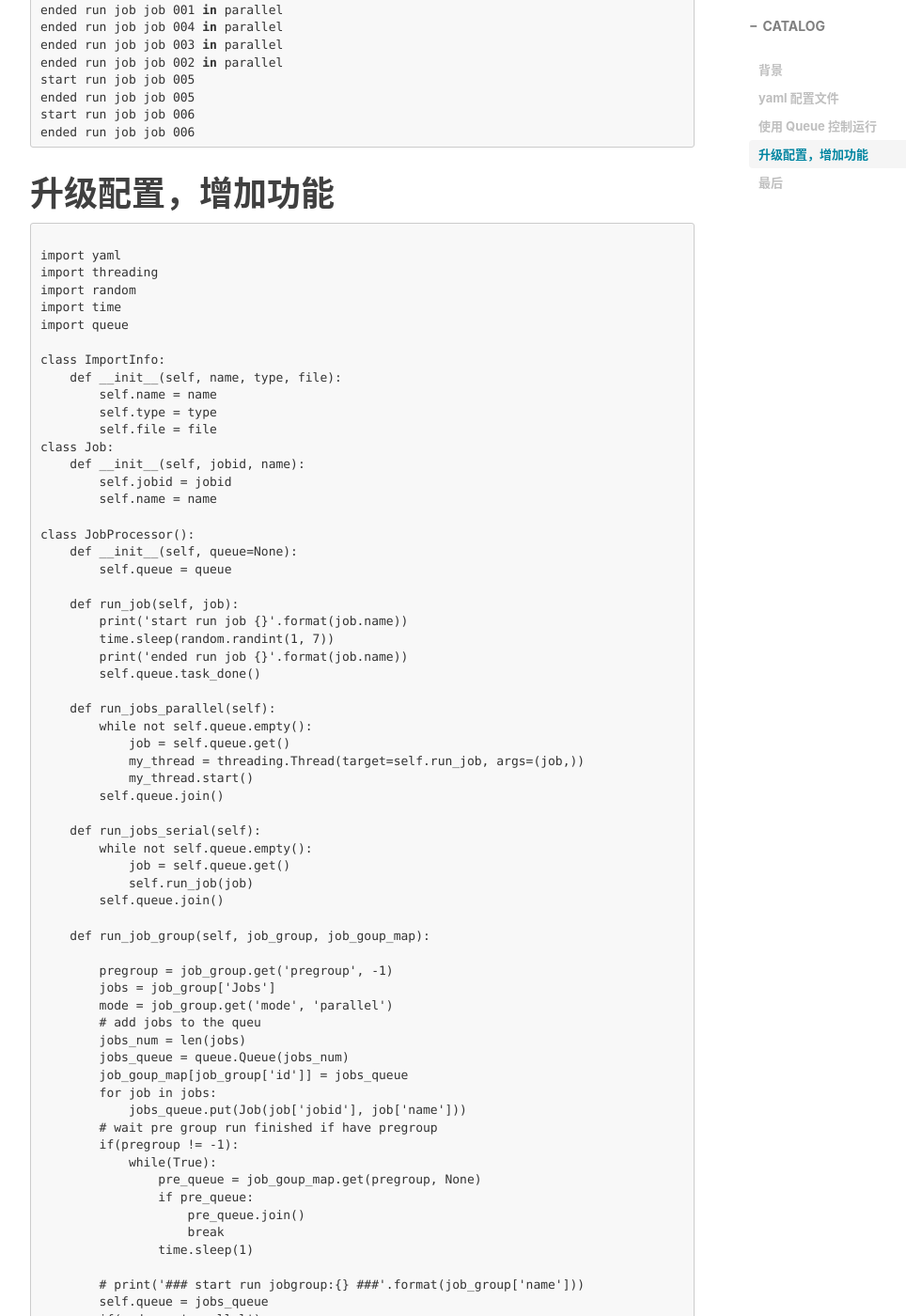
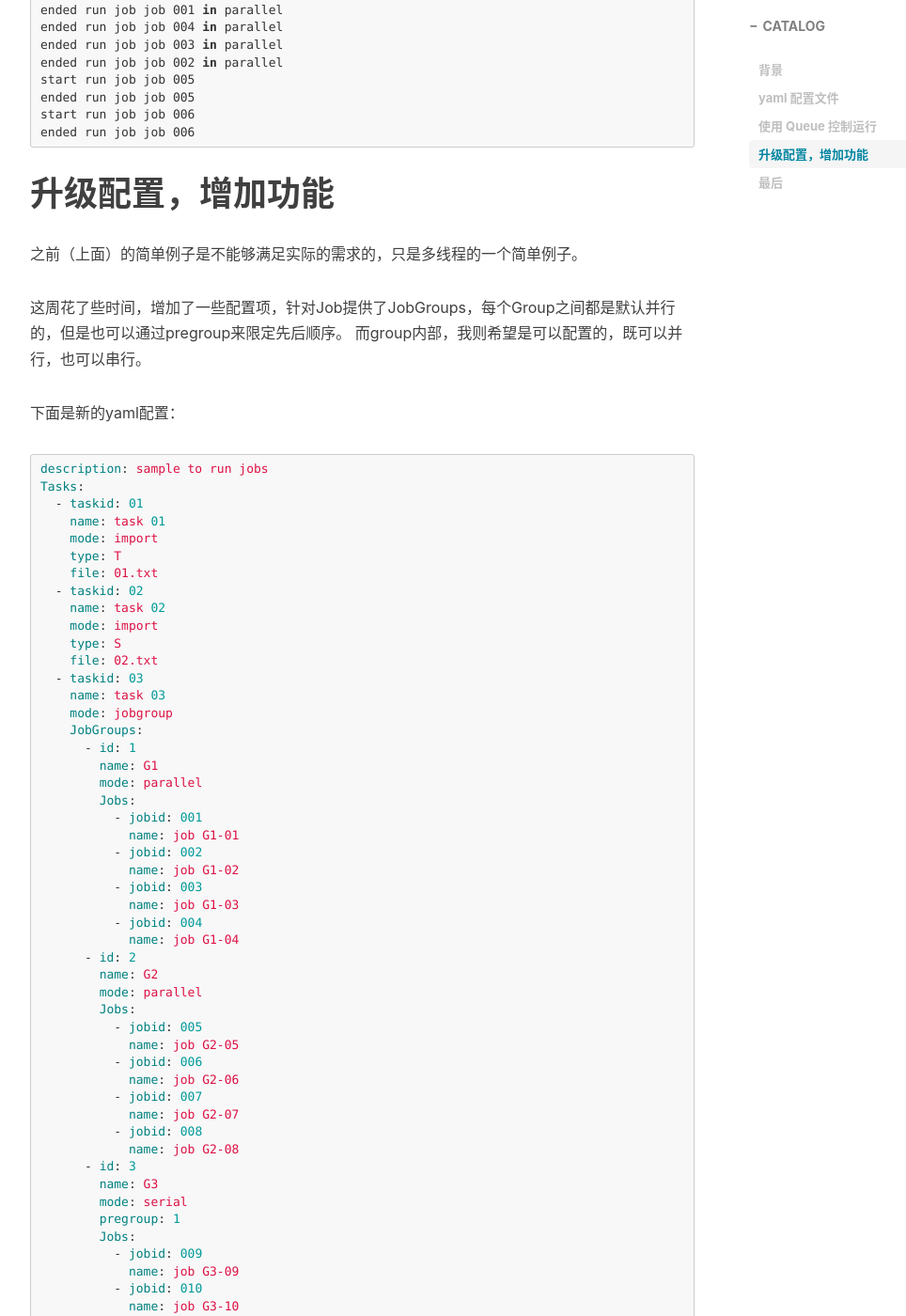
Before and after one commit to bearfly1990/bearfly.github.io, a Jekyll site: the page built from _posts/2018/12/2018-12-18-PyRunJobsInParallel.md, in a window 1280 px wide and 1400 px high, scrolled down 2617 px. Shown: the whole window at 94% size, without its empty margins (233-1197 px from the left). Built offline with Jekyll 4.4.1, drawn with Linux system fonts in a browser that asks for light colours; nearby versions of some CDN libraries; comment, search, counter and statistics services are not loaded; some of the changed text lies outside the part shown.

Commit message:
add more settings for parallel run

````diff
--- a/_posts/2018/12/2018-12-18-PyRunJobsInParallel.md
+++ b/_posts/2018/12/2018-12-18-PyRunJobsInParallel.md
@@ -118,8 +118,77 @@ start run job job 006
 ended run job job 006
 ```
 # 升级配置，增加功能
+
+之前（上面）的简单例子是不能够满足实际的需求的，只是多线程的一个简单例子。
+
+这周花了些时间，增加了一些配置项，针对Job提供了JobGroups，每个Group之间都是默认并行的，但是也可以通过pregroup来限定先后顺序。
+而group内部，我则希望是可以配置的，既可以并行，也可以串行。
+
+下面是新的yaml配置：
+```yaml
+description: sample to run jobs
+Tasks:
+  - taskid: 01
+    name: task 01
+    mode: import
+    type: T
+    file: 01.txt
+  - taskid: 02
+    name: task 02
+    mode: import
+    type: S
+    file: 02.txt
+  - taskid: 03
+    name: task 03
+    mode: jobgroup
+    JobGroups:
+      - id: 1
+        name: G1
+        mode: parallel
+        Jobs:
+          - jobid: 001
+            name: job G1-01
+          - jobid: 002
+            name: job G1-02
+          - jobid: 003
+            name: job G1-03
+          - jobid: 004
+            name: job G1-04
+      - id: 2
+        name: G2
+        mode: parallel
+        Jobs:
+          - jobid: 005
+            name: job G2-05
+          - jobid: 006
+            name: job G2-06
+          - jobid: 007
+            name: job G2-07
+          - jobid: 008
+            name: job G2-08
+      - id: 3
+        name: G3
+        mode: serial
+        pregroup: 1
+        Jobs:
+          - jobid: 009
+            name: job G3-09
+          - jobid: 010
+            name: job G3-10
+          - jobid: 011
+            name: job G3-11
+          - jobid: 012
+            name: job G3-12
+  - taskid: 04
+    name: hello world
+    mode: say
+  - taskid: 05
+    name: test passed
+    mode: wait
 ```
 
+下面是具体的实现，已经在一些关键点加了备注：
+```python
 import yaml
 import threading
 import random
@@ -163,14 +232,15 @@ class JobProcessor():
 
         pregroup = job_group.get('pregroup', -1)
         jobs = job_group['Jobs']
+        # default mode is parallel
         mode = job_group.get('mode', 'parallel')
-        # add jobs to the queu
+        # add jobs to the queue
         jobs_num = len(jobs)
         jobs_queue = queue.Queue(jobs_num)
         job_goup_map[job_group['id']] = jobs_queue
         for job in jobs:
             jobs_queue.put(Job(job['jobid'], job['name']))
-        # wait pre group run finished if have pregroup
+        # wait for pregroup run finished if have pregroup
         if(pregroup != -1):
             while(True):
                 pre_queue = job_goup_map.get(pregroup, None)
@@ -179,34 +249,37 @@ class JobProcessor():
                     break
                 time.sleep(1)
 
-        # print('### start run jobgroup:{} ###'.format(job_group['name']))
-        self.queue = jobs_queue
+        print('### start run jobgroup:{} ###'.format(job_group['name']))
         if(mode == 'parallel'):
-            self.run_jobs_parallel()
-            # JobProcessor(jobs_queue).run_jobs_parallel()
+            JobProcessor(jobs_queue).run_jobs_parallel()
         else:
-            self.run_jobs_serial()
-            # JobProcessor(jobs_queue).run_jobs_serial()
+            JobProcessor(jobs_queue).run_jobs_serial()
         print('### end run jobgroup:{} ###'.format(job_group['name']))
 
     def run_job_groups(self, job_groups):
+        # map each group queue, so that we could check the group is finished or not.
         job_goup_map = {}
+        thread_list = []
+
         for job_group in job_groups:
             run_job_group_thread = threading.Thread(
                 target=self.run_job_group, args=(job_group, job_goup_map))
+            thread_list.append(run_job_group_thread)
             run_job_group_thread.start()
+        # wait for all groups are finished
+        for thread in thread_list:
+            thread.join()
 
 def run_import(importInfo):
     print('import {}'.format(importInfo.name))
 
 def main():
-    fin = open('JobSchedule_BatchServer.yaml', 'r', encoding='utf-8')
+    fin = open('jobs.yaml', 'r', encoding='utf-8')
     json_content = yaml.load(fin)
     task_list = json_content['Tasks']
 
     for task in task_list:
-        print(task['name'], '|', task['mode'], '|', task.get(
-            'type', 'None'), '|', task.get('file', 'None'))
+        print(task['name'], '|', task['mode'], '|', task.get('type', 'None'), '|', task.get('file', 'None'))
         task_mode = task['mode'].lower()
         if(task_mode == 'jobgroup'):
             JobProcessor().run_job_groups(task['JobGroups'])
@@ -221,11 +294,53 @@ if __name__ == '__main__':
     main()
 ```
 
-
+下面是一次跑的例子：
+```bash
+c:\Users\mayn\Desktop\workspace\python_yaml>python runjobs.py
+task 01 | import | T | 01.txt
+import task 01
+task 02 | import | S | 02.txt
+import task 02
+task 03 | jobgroup | None | None
+### start run jobgroup:G1 ###
+### start run jobgroup:G2 ###
+start run job job G1-01
+start run job job G1-02
+start run job job G2-05
+start run job job G2-06
+start run job job G1-03
+start run job job G1-04
+start run job job G2-07
+start run job job G2-08
+ended run job job G2-05
+ended run job job G1-02
+ended run job job G1-01
+ended run job job G2-06
+ended run job job G1-03
+ended run job job G2-08
+ended run job job G1-04
+ended run job job G2-07
+### start run jobgroup:G3 ###
+### end run jobgroup:G1 ###
+start run job job G3-09
+### end run jobgroup:G2 ###
+ended run job job G3-09
+start run job job G3-10
+ended run job job G3-10
+start run job job G3-11
+ended run job job G3-11
+start run job job G3-12
+ended run job job G3-12
+### end run jobgroup:G3 ###
+hello world | say | None | None
+say hello world
+test passed | wait | None | None
+wait test passed
+```
 
 # 最后
 
-具体实现在真正写的时候需要再调整一下。
+具体实现在真正写的时候需要再调整一下，而且感觉代码还可以优化，感觉目前并不是最好的实现方式，或者说写法有点怪。。。
 
 ---
 
````
